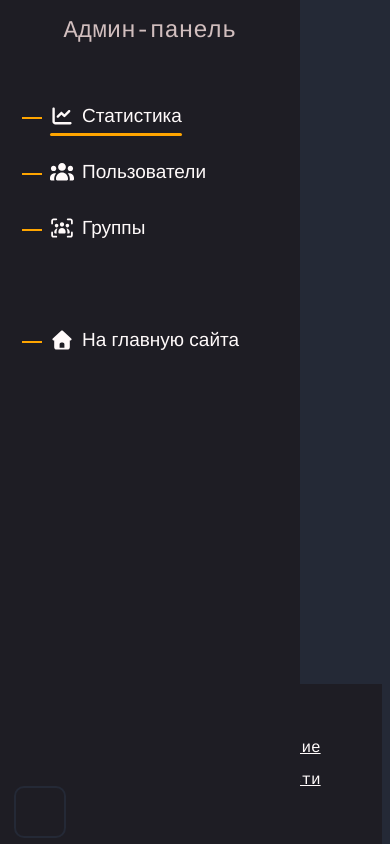
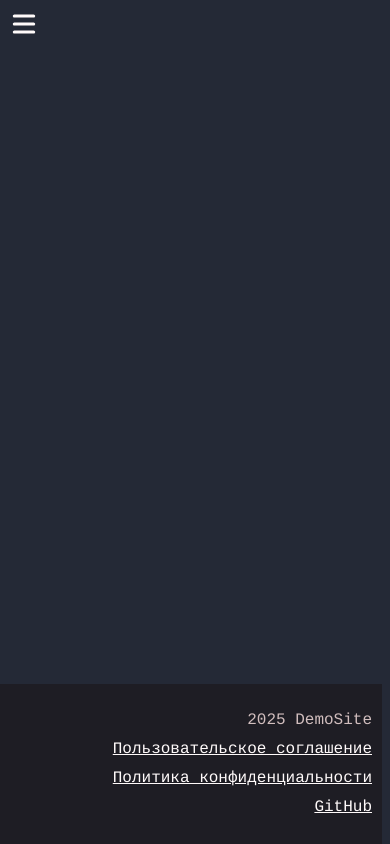
Before and after one commit to alexanderch99/demo-blog, a Vue app in the folder client/: page /admin in a window 390 px wide. Built offline with nearby package versions, Linux system fonts and the light colour scheme; no server answers; a small style sheet from the web is missing; what axios-progress-bar would draw is missing.

Commit message:
мобильная версия админ-панели

```diff
--- a/client/src/assets/base.css
+++ b/client/src/assets/base.css
@@ -350,3 +350,9 @@ textarea {
 
 @media (max-width: 479.98px) {
 } */
+
+@media (max-width: 999.98px) {
+  :root {
+    --admin-page-padding: 8px;
+  }
+}
--- a/client/src/components/AdminNav.vue
+++ b/client/src/components/AdminNav.vue
@@ -1,17 +1,45 @@
 <script setup>
+  import { ref, watch } from "vue";
   import { useAuthStore } from "@/stores/auth-store";
   import AvatarMini from "./AvatarMini.vue";
   import GroupMain from "./svg/GroupMain.vue";
   import HomeMain from "./svg/HomeMain.vue";
   import UsersMain from "./svg/UsersMain.vue";
   import ChartLine from "./svg/ChartLine.vue";
+  import BarsMain from "./svg/BarsMain.vue";
+  import { onBeforeRouteUpdate } from "vue-router";
 
   const authStore = useAuthStore();
+
+  const isMobileAdminNavAcitve = ref(false);
+
+  onBeforeRouteUpdate(() => {
+    isMobileAdminNavAcitve.value = false;
+  });
+
+  watch(
+    () => isMobileAdminNavAcitve.value,
+    () => {
+      isMobileAdminNavAcitve.value
+        ? (document.body.style.overflow = "hidden")
+        : (document.body.style.overflow = "unset");
+    },
+  );
 </script>
 
 <template>
   <div class="admin-nav-wrapper">
-    <nav class="admin-nav">
+    <div
+      class="toggle-mobile-admin-nav"
+      :class="{ active: isMobileAdminNavAcitve }"
+      @click="isMobileAdminNavAcitve = !isMobileAdminNavAcitve"
+    >
+      <BarsMain class="toggle-mobile-admin-nav__icon" />
+    </div>
+    <nav
+      class="admin-nav"
+      :class="{ active: isMobileAdminNavAcitve }"
+    >
       <div class="admin-user">
         <RouterLink
           class="admin-user__link"
@@ -62,9 +90,45 @@
       </div>
     </nav>
   </div>
+  <Transition name="fade">
+    <div
+      v-if="isMobileAdminNavAcitve"
+      class="admin-dim"
+    >
+      123
+    </div>
+  </Transition>
 </template>
 
 <style scoped lang="scss">
+  .admin-dim {
+    position: fixed;
+    inset: 0;
+    background-color: rgba(0, 0, 0, 0.5);
+    z-index: 5555;
+  }
+
+  .toggle-mobile-admin-nav {
+    position: fixed;
+    top: 8px;
+    left: 8px;
+    cursor: pointer;
+    z-index: 999999;
+    transition: left 0.3s ease;
+
+    @media (max-width: 1099.98px) {
+      &.active {
+        left: 308px;
+      }
+    }
+
+    &__icon {
+      width: 32px;
+      height: 32px;
+      cursor: pointer;
+    }
+  }
+
   .icon {
     width: 24px;
     height: 24px;
@@ -95,6 +159,18 @@
     cursor: default;
     z-index: 999999;
     max-height: 100vh;
+    transition: left 0.3s ease;
+
+    @media (max-width: 1099.98px) {
+      left: -300px;
+
+      &.active {
+        left: 0px;
+      }
+
+      font-size: 0.9em;
+      line-height: 0.9em;
+    }
 
     &__scroll {
       height: 100%;
--- a/client/src/components/FooterMain.vue
+++ b/client/src/components/FooterMain.vue
@@ -1,7 +1,14 @@
-<script setup></script>
+<script setup>
+  import { useRoute } from "vue-router";
+
+  const route = useRoute();
+</script>
 
 <template>
-  <footer class="footer">
+  <footer
+    class="footer"
+    :class="{ 'admin-page-footer': route.fullPath.startsWith('/admin') }"
+  >
     <div class="container footer__container">
       <div class="footer__items">
         <div class="footer__copy">2025 DemoSite</div>
@@ -69,6 +76,24 @@
         height: 160px;
         flex-direction: column;
         gap: 16px;
+        height: 160px;
+        font-size: 0.8em;
+        line-height: 0.8em;
+      }
+    }
+  }
+
+  .admin-page-footer {
+    @media (max-width: 1499.98px) {
+      height: 160px;
+    }
+
+    & .footer__items {
+      @media (max-width: 1499.98px) {
+        height: 160px;
+        flex-direction: column;
+        gap: 16px;
+        align-items: flex-end;
       }
     }
   }
--- a/client/src/components/HeaderMain.vue
+++ b/client/src/components/HeaderMain.vue
@@ -231,6 +231,7 @@
 
     @media (max-width: 999.98px) {
       gap: 32px;
+      z-index: 99999;
 
       &-wrapper {
         position: fixed;
@@ -239,7 +240,7 @@
         bottom: 0;
         left: 0;
         background-color: #1e1d24;
-        z-index: 9999;
+        z-index: 99999;
         transition: top 0.3s ease;
 
         &__close {
--- a/client/src/components/ManageUsersDo.vue
+++ b/client/src/components/ManageUsersDo.vue
@@ -125,12 +125,22 @@
     justify-content: center;
     border-radius: 50%;
 
+    @media (max-width: 799.98px) {
+      width: 32px;
+      height: 32px;
+    }
+
     &__icon {
       width: 28px;
       height: 28px;
       transition: all 0.3s ease;
       cursor: pointer;
       transform: rotate(90deg);
+
+      @media (max-width: 799.98px) {
+        width: 24px;
+        height: 24px;
+      }
 
       &.active {
         transform: rotate(-90deg);
--- a/client/src/components/UI/ButtonDel.vue
+++ b/client/src/components/UI/ButtonDel.vue
@@ -14,11 +14,21 @@
     width: 40px;
     height: 40px;
 
+    @media (max-width: 999.98px) {
+      width: 32px;
+      height: 32px;
+    }
+
     &__icon {
       position: relative;
       top: -2px;
       width: 24px;
       height: 24px;
+
+      @media (max-width: 999.98px) {
+        width: 18px;
+        height: 18px;
+      }
     }
   }
 </style>
--- a/client/src/components/UI/ButtonMain.vue
+++ b/client/src/components/UI/ButtonMain.vue
@@ -20,6 +20,7 @@
 
     @media (max-width: 599.98px) {
       width: 100%;
+      padding: 6px 0px;
     }
   }
 </style>
--- a/client/src/components/UI/SpinnerMain.vue
+++ b/client/src/components/UI/SpinnerMain.vue
@@ -50,7 +50,9 @@
     font-family: monospace;
     color: gray;
     position: absolute;
-    margin-top: 80px;
+    top: 60%;
+    left: 50%;
+    transform: translateX(-50%);
   }
 
   @keyframes spin {
--- a/client/src/views/AdminView.vue
+++ b/client/src/views/AdminView.vue
@@ -88,6 +88,13 @@
     padding: var(--admin-page-padding);
     min-height: calc(100vh - var(--footer-height));
 
+    @media (max-width: 1099.98px) {
+      margin-left: 36px;
+    }
+    @media (max-width: 499.98px) {
+      margin-left: 0px;
+    }
+
     &__line-charts {
       position: relative;
     }
--- a/client/src/views/HomeView.vue
+++ b/client/src/views/HomeView.vue
@@ -88,7 +88,7 @@
 
 <style scoped lang="scss">
   .section-spinner {
-    position: static;
+    position: relative;
     width: 100%;
     height: 400px;
     border-radius: 10px;
--- a/client/src/views/ManageRolesView.vue
+++ b/client/src/views/ManageRolesView.vue
@@ -232,12 +232,23 @@
     color: rgb(209, 190, 190);
     font-family: monospace;
 
+    @media (max-width: 999.98px) {
+      align-items: stretch;
+    }
+
     &__add-new {
       flex-shrink: 0;
       min-width: 300px;
       min-height: 60px;
       font: unset;
       color: unset;
+
+      @media (max-width: 999.98px) {
+        min-width: 200px;
+        min-height: revert;
+        font-size: 0.8em;
+        line-height: 0.8em;
+      }
     }
 
     &__spinner {
@@ -253,6 +264,12 @@
     padding: 8px 16px;
     border-radius: 12px;
 
+    @media (max-width: 999.98px) {
+      font-size: 0.8em;
+      line-height: 0.8em;
+      padding: 6px 12px;
+    }
+
     &.secured {
       outline: 2px solid silver;
     }
@@ -261,12 +278,21 @@
       position: absolute;
       top: 8px;
       right: 12px;
+
+      @media (max-width: 999.98px) {
+        top: 5px;
+      }
     }
 
     &__is-admin {
       margin-top: 4px;
       font-size: 16px;
       line-height: 16px;
+
+      @media (max-width: 999.98px) {
+        font-size: 0.9em;
+        line-height: 0.9em;
+      }
 
       &.admin {
         color: rgb(255, 50, 50);
@@ -280,6 +306,11 @@
     &__icon {
       width: 24px;
       height: 24px;
+
+      @media (max-width: 999.98px) {
+        width: 18px;
+        height: 18px;
+      }
 
       &-wrapper {
         margin-right: 8px;
--- a/client/src/views/ManageUsersView.vue
+++ b/client/src/views/ManageUsersView.vue
@@ -506,6 +506,15 @@
     font-family: monospace;
     color: rgba(209, 190, 190);
 
+    @media (max-width: 999.98px) {
+      font-size: 0.75em;
+      flex-grow: 1;
+    }
+
+    @media (max-width: 499.98px) {
+      font-size: 0.6em;
+    }
+
     &__do {
       margin-top: 20px;
       font-size: 16px;
@@ -518,6 +527,10 @@
       grid-template: auto / 144px 560px;
       column-gap: 16px;
       align-items: center;
+
+      @media (max-width: 999.98px) {
+        grid-template: auto / 96px 1fr;
+      }
     }
 
     &__avatar {
@@ -527,9 +540,19 @@
       grid-row: span 5;
       border: 2px solid #1e1d24;
 
+      @media (max-width: 999.98px) {
+        width: 96px;
+        height: 96px;
+      }
+
       > * {
         font-size: 100px;
         line-height: 100px;
+
+        @media (max-width: 999.98px) {
+          font-size: 64px;
+          line-height: 64px;
+        }
       }
     }
   }
```
